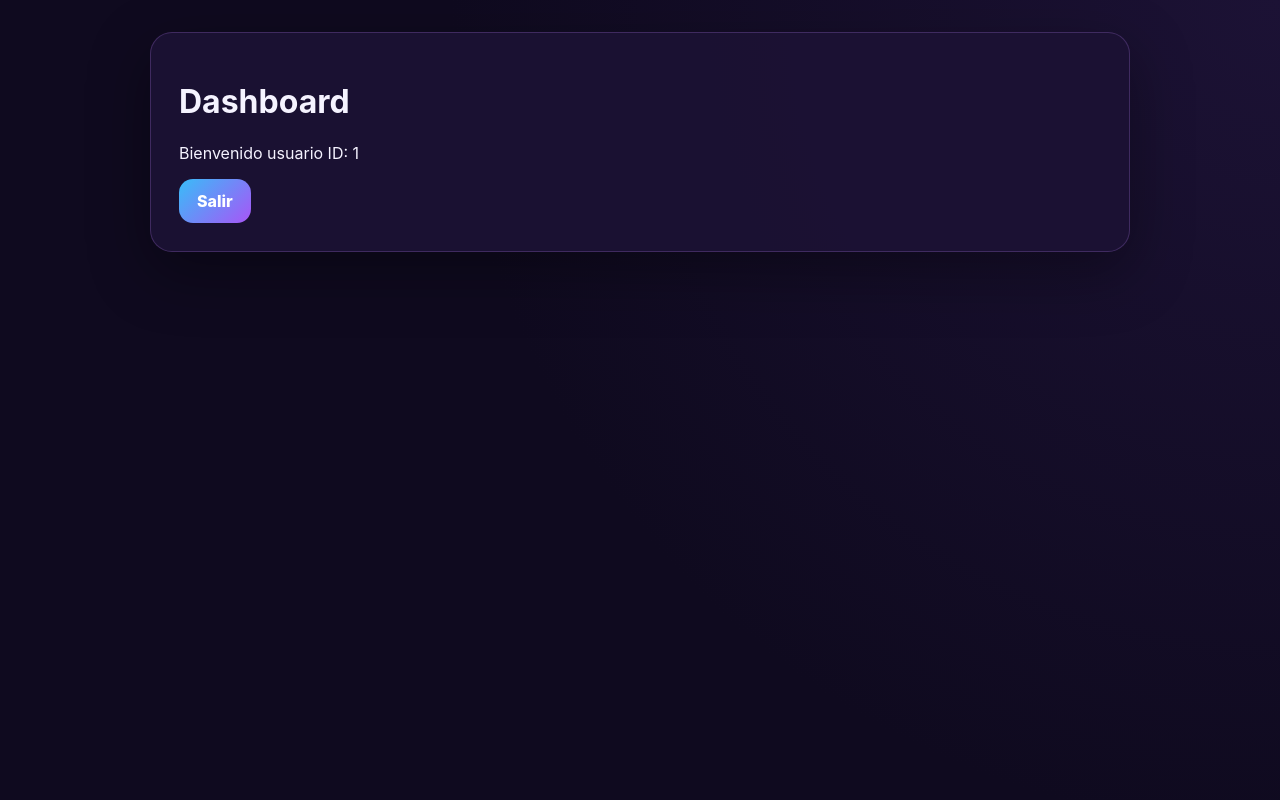
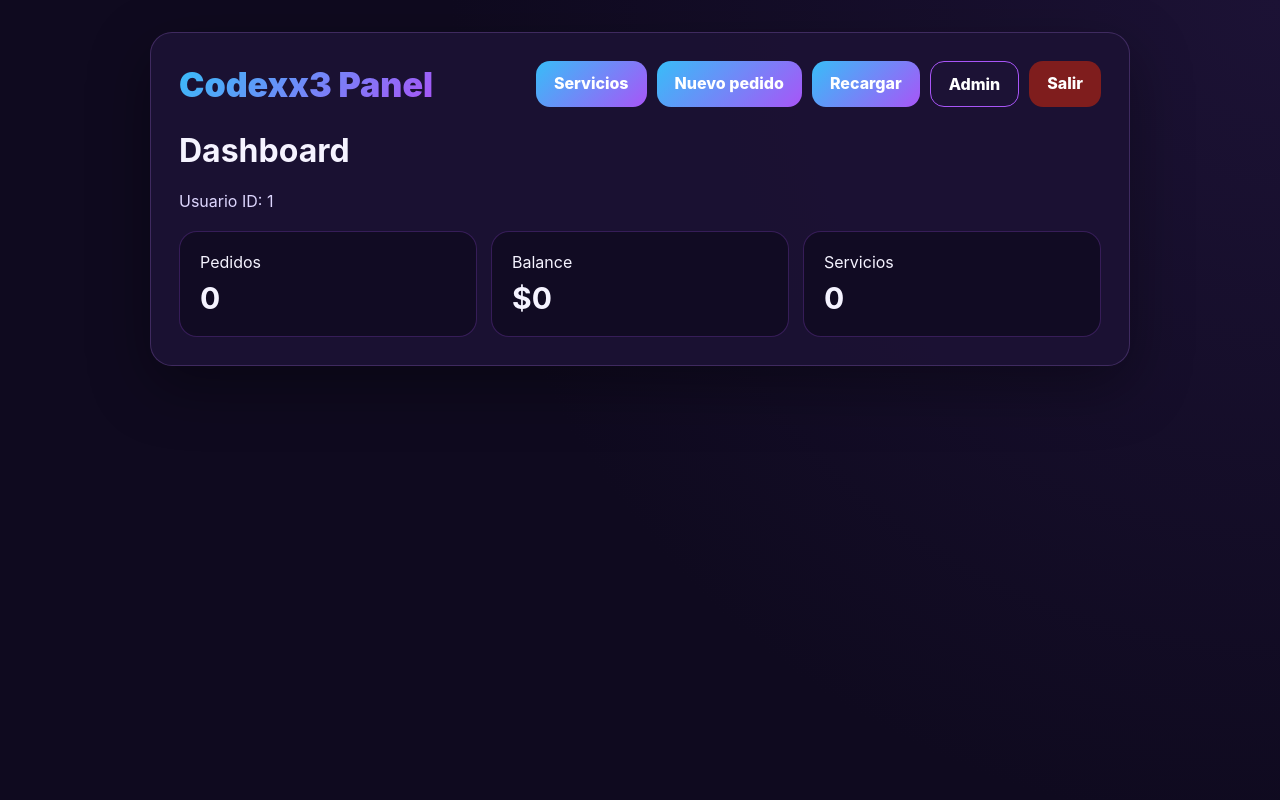
Before and after one commit to ballonaxx3/codexx3-smm-panelv3, a PHP site: page /dashboard.php in a window 1280 px wide. Run offline with PHP 8.4, Linux system fonts and the light colour scheme; the visitor is signed in with stand-in values (Sample User, id 1).

Commit message:
Upgrade dashboard UI

```diff
--- a/public/dashboard.php
+++ b/public/dashboard.php
@@ -2,4 +2,38 @@
 require_once __DIR__.'/../app/config/session.php';
 requireLogin();
 ?>
-<!doctype html><html lang="es"><head><meta charset="utf-8"><meta name="viewport" content="width=device-width,initial-scale=1"><title>Dashboard</title><link rel="stylesheet" href="/assets/css/style.css"></head><body><main class="hero"><div class="card"><h1>Dashboard</h1><p>Bienvenido usuario ID: <?= $_SESSION['user_id'] ?></p><a class="btn" href="/logout.php">Salir</a></div></main></body></html>
+<!doctype html>
+<html lang="es">
+<head>
+<meta charset="utf-8">
+<meta name="viewport" content="width=device-width,initial-scale=1">
+<title>Dashboard</title>
+<link rel="stylesheet" href="/assets/css/style.css">
+</head>
+<body>
+<main class="hero">
+  <div class="card">
+    <div class="topbar">
+      <div class="brand">Codexx3 Panel</div>
+      <div class="nav">
+        <a class="btn" href="/services.php">Servicios</a>
+        <a class="btn" href="/order.php">Nuevo pedido</a>
+        <a class="btn" href="/deposits.php">Recargar</a>
+        <a class="btn secondary" href="/admin.php">Admin</a>
+        <a class="btn danger" href="/logout.php">Salir</a>
+      </div>
+    </div>
+
+    <h1>Dashboard</h1>
+    <p class="muted">Usuario ID: <?= $_SESSION['user_id'] ?></p>
+
+    <div class="grid">
+      <div class="stat">Pedidos<br><b>0</b></div>
+      <div class="stat">Balance<br><b>$0</b></div>
+      <div class="stat">Servicios<br><b>0</b></div>
+    </div>
+
+  </div>
+</main>
+</body>
+</html>
```
